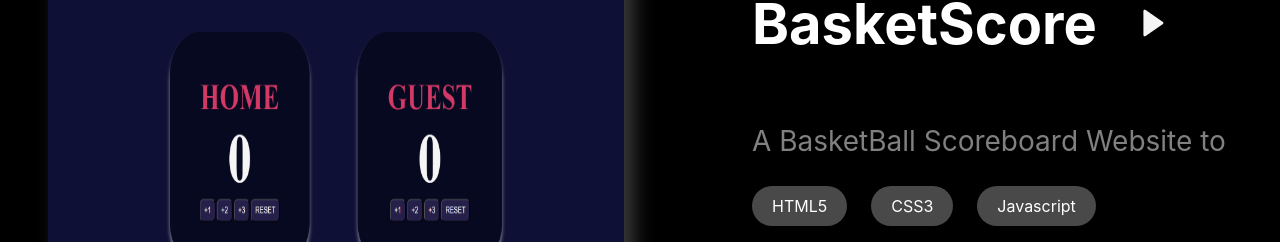
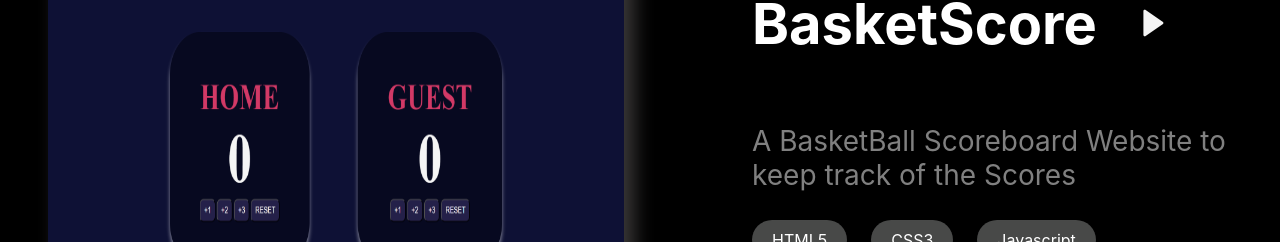
Before and after one commit to riteshy1802/PortfolioWeb, a React (Create React App) app: page / in a window 1280 px wide. Shown: the part 2366-2608 px from the top of the page. Built offline with nearby package versions, Linux system fonts and the light colour scheme.

Commit message:
data updated.

```diff
--- a/src/components/data.js
+++ b/src/components/data.js
@@ -30,7 +30,7 @@ export default [
     {
         image : "basketballScoreCard.png",
         title : "BasketScore",
-        about : "A BasketBall Scoreboard Website to ",
+        about : "A BasketBall Scoreboard Website to keep track of the Scores",
         langs : ["HTML5","CSS3","Javascript"],
         link : "https://remarkable-croissant-4dc06c.netlify.app/",
         code : "https://github.com/riteshy1802/Basketball-ScoreBoard"
@@ -42,5 +42,21 @@ export default [
         langs : ["React.js","CSS3"],
         link : "https://business-card1-bc2c.vercel.app/",
         code : "https://github.com/riteshy1802/Basketball-ScoreBoard"
+    },
+    {
+        image : "toDoList.jpg",
+        title : "Task Tracker",
+        about : "A project for keeping track of the Do's",
+        langs : ["JS","CSS3","HTML5"],
+        link : "https://graceful-cannoli-f5c215.netlify.app/",
+        code : "https://github.com/riteshy1802/ToDo"
+    },
+    {
+        image : "BlackJackGame.jpg",
+        title : "BlackJack",
+        about : "Experience the thrill of a casino-favorite card game online!",
+        langs : ["JS","CSS3","HTML5"],
+        link : "https://black-jack-game-baytajyfz-riteshs-projects-ac706131.vercel.app/",
+        code : "https://github.com/riteshy1802/BlackJack-Game"
     }
 ]
```
